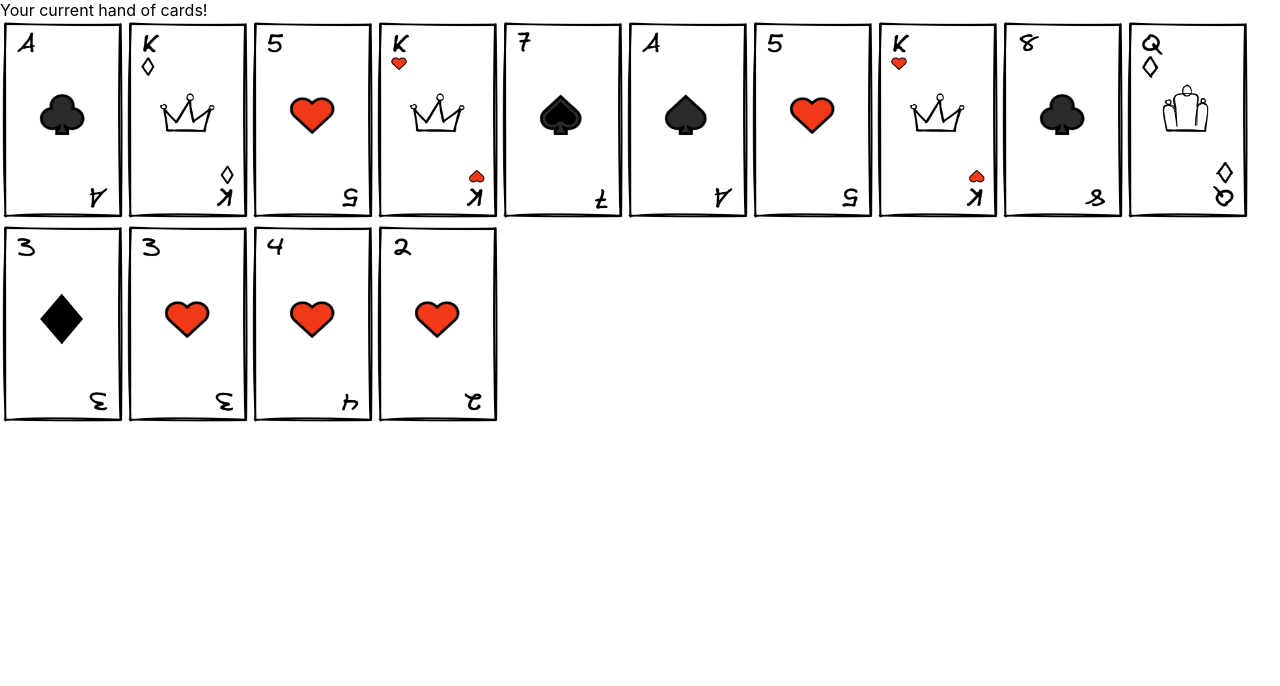
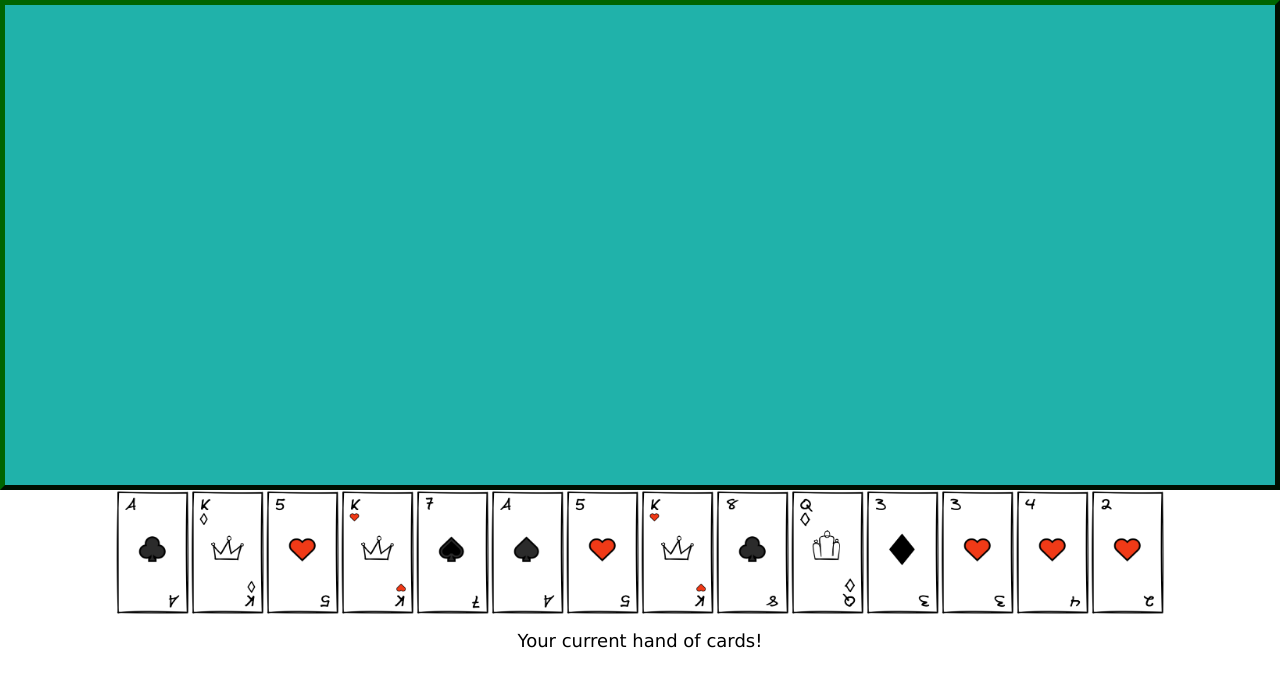
Before and after one commit to hamzafoy/hand_card_game, a React (Create React App) app: page / in a window 1280 px wide. Shown: the top 686 px of the page. Built offline with nearby package versions, Linux system fonts and the light colour scheme.

Commit message:
set up a very basic UI. I will be setting out to learn more and implement PhaserJS.

```diff
--- a/src/App.css
+++ b/src/App.css
@@ -1,38 +1,5 @@
-.App {
-  text-align: center;
+.card-table {
+  height: 60vh;
+  background-color: lightseagreen;
+  border: 5px outset darkgreen;
 }
-
-.App-logo {
-  height: 40vmin;
-  pointer-events: none;
-}
-
-@media (prefers-reduced-motion: no-preference) {
-  .App-logo {
-    animation: App-logo-spin infinite 20s linear;
-  }
-}
-
-.App-header {
-  background-color: #282c34;
-  min-height: 100vh;
-  display: flex;
-  flex-direction: column;
-  align-items: center;
-  justify-content: center;
-  font-size: calc(10px + 2vmin);
-  color: white;
-}
-
-.App-link {
-  color: #61dafb;
-}
-
-@keyframes App-logo-spin {
-  from {
-    transform: rotate(0deg);
-  }
-  to {
-    transform: rotate(360deg);
-  }
-}
--- /dev/null
+++ b/src/PlayersHand/PlayersHand.css
@@ -0,0 +1,11 @@
+.handful-of-cards {
+    display: flex;
+    justify-content: center;
+}
+
+h2 {
+    text-align: center;
+    font-family: Verdana, Geneva, Tahoma, sans-serif;
+    font-weight: normal;
+    font-size: 18px;
+}
--- a/src/PlayersHand/PlayersHand.js
+++ b/src/PlayersHand/PlayersHand.js
@@ -1,4 +1,5 @@
 import React from 'react';
+import './PlayersHand.css'
 import { hamzaFoy } from '../Logic/game_logic';
 import * as playingCards from './cards/index.js';
 
@@ -6,7 +7,7 @@ import * as playingCards from './cards/index.js';
 let cards = hamzaFoy.getCardInfo();
 
 let currentCards = cards.map(card =>
-<img src={playingCards.switchStatementForCards(card)} key={card.id} alt={card.suit + card.number} height="200px" width="125px"/>
+<img src={playingCards.switchStatementForCards(card)} key={card.id} alt={card.suit + card.number} height="125px" width="75px"/>
 );
 
 class PlayersHand extends React.Component {
@@ -14,10 +15,10 @@ class PlayersHand extends React.Component {
   render() {
     return(
       <>
-        Your current hand of cards!
-        <div>
+        <div className="handful-of-cards">
           {currentCards}
         </div>
+        <h2>Your current hand of cards!</h2>
       </>
     )
   }
```
